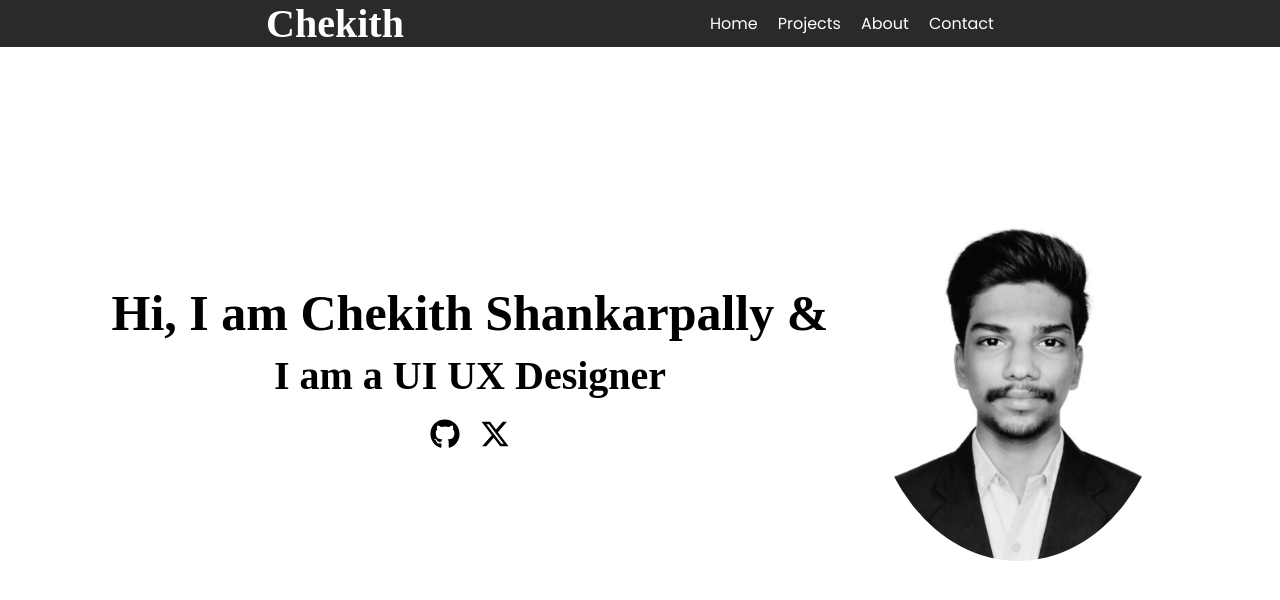
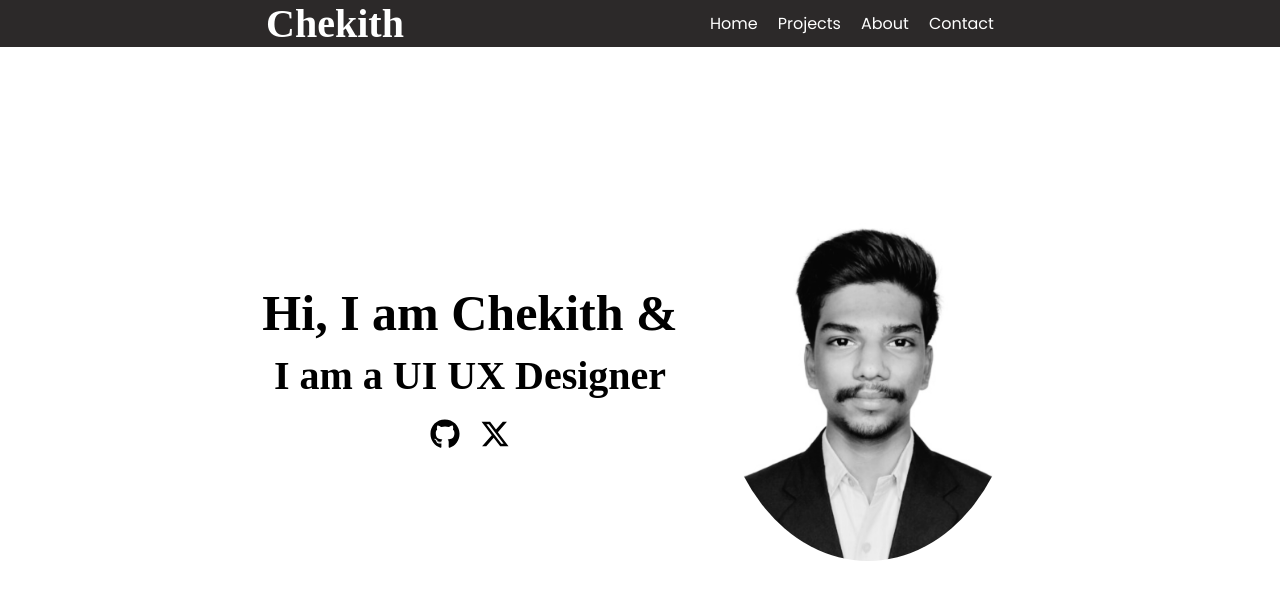
Before and after one commit to vijaynaidu16/chekith-portfolio, a React (Vite) app: page / in a window 1280 px wide. Shown: the top 600 px of the page. Built offline with nearby package versions, Linux system fonts and the light colour scheme; a web font is replaced by a local one.

Commit message:
Fixed: Name

```diff
--- a/src/components/Home.jsx
+++ b/src/components/Home.jsx
@@ -5,7 +5,7 @@ const Home = () => {
   return (
     <div className="home">
         <div className="home-1">
-           <h1> Hi, I am Chekith Shankarpally & </h1>
+           <h1> Hi, I am Chekith & </h1>
            <h2>I am a UI UX Designer</h2>
            <div className="icons">
            <a href="https://github.com/chekith" target="_blank"><spam><FaGithub /></spam></a>
```
